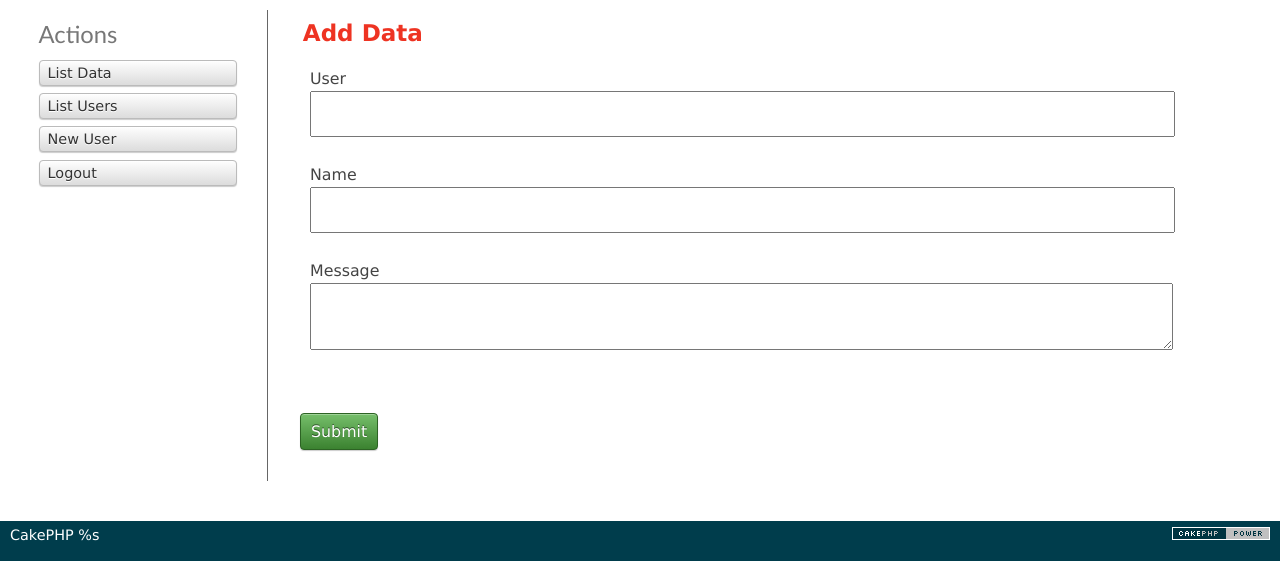
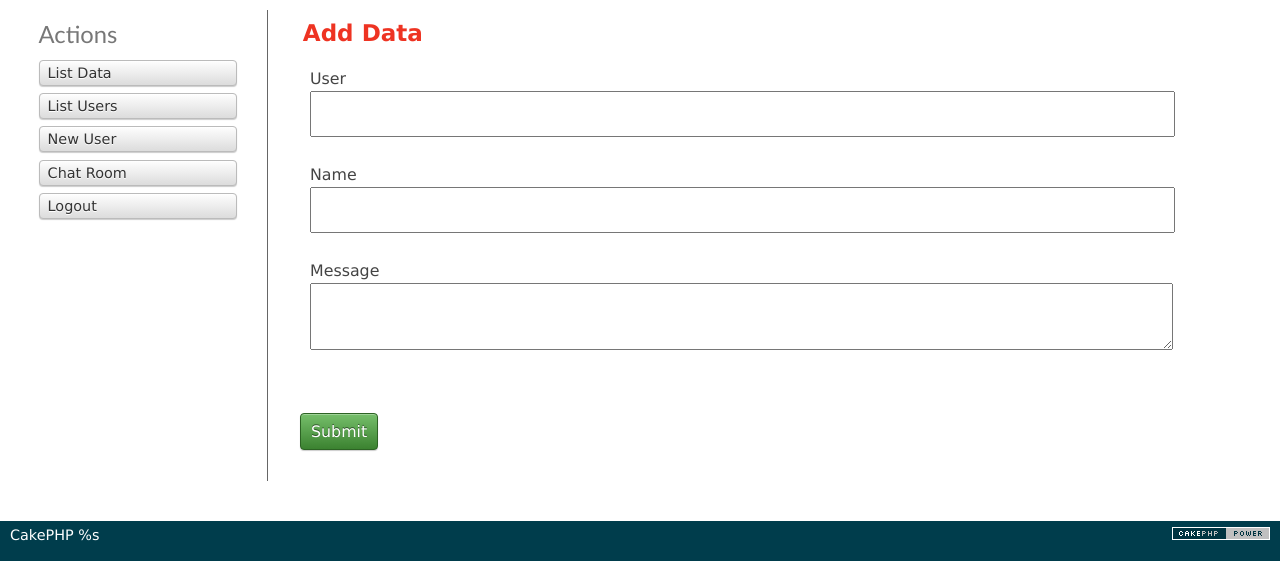
Before and after one commit to iapx86/chat, a CakePHP app: the page made by app/View/Data/add.ctp in a window 1280 px wide. Shown: the part 47-608 px from the top of the page. Run offline with PHP 8.4 and a stand-in for CakePHP, Linux system fonts and the light colour scheme; the template is opened without the code that fills it, so the values that code supplies are empty; form fields are guessed from the names that the template uses; some libraries are stand-ins or nearby versions.

Commit message:
Chat Roomボタンの追加

```diff
--- a/app/View/Data/add.ctp
+++ b/app/View/Data/add.ctp
@@ -17,6 +17,7 @@
 		<li><?php echo $this->Html->link(__('List Data'), array('action' => 'index')); ?></li>
 		<li><?php echo $this->Html->link(__('List Users'), array('controller' => 'users', 'action' => 'index')); ?> </li>
 		<li><?php echo $this->Html->link(__('New User'), array('controller' => 'users', 'action' => 'add')); ?> </li>
+		<li><?php echo $this->Html->link(__('Chat Room'), array('action' => 'room')); ?> </li>
 		<li><?php echo $this->Html->link(__('Logout'), array('controller' => 'users', 'action' => 'logout')); ?> </li>
 	</ul>
 </div>
--- a/app/View/Data/edit.ctp
+++ b/app/View/Data/edit.ctp
@@ -19,6 +19,7 @@
 		<li><?php echo $this->Html->link(__('List Data'), array('action' => 'index')); ?></li>
 		<li><?php echo $this->Html->link(__('List Users'), array('controller' => 'users', 'action' => 'index')); ?> </li>
 		<li><?php echo $this->Html->link(__('New User'), array('controller' => 'users', 'action' => 'add')); ?> </li>
+		<li><?php echo $this->Html->link(__('Chat Room'), array('action' => 'room')); ?> </li>
 		<li><?php echo $this->Html->link(__('Logout'), array('controller' => 'users', 'action' => 'logout')); ?> </li>
 	</ul>
 </div>
--- a/app/View/Data/index.ctp
+++ b/app/View/Data/index.ctp
@@ -50,6 +50,7 @@
 		<li><?php echo $this->Html->link(__('New Data'), array('action' => 'add')); ?></li>
 		<li><?php echo $this->Html->link(__('List Users'), array('controller' => 'users', 'action' => 'index')); ?> </li>
 		<li><?php echo $this->Html->link(__('New User'), array('controller' => 'users', 'action' => 'add')); ?> </li>
+		<li><?php echo $this->Html->link(__('Chat Room'), array('action' => 'room')); ?> </li>
 		<li><?php echo $this->Html->link(__('Logout'), array('controller' => 'users', 'action' => 'logout')); ?> </li>
 	</ul>
 </div>
--- a/app/View/Data/view.ctp
+++ b/app/View/Data/view.ctp
@@ -37,6 +37,7 @@
 		<li><?php echo $this->Html->link(__('New Data'), array('action' => 'add')); ?> </li>
 		<li><?php echo $this->Html->link(__('List Users'), array('controller' => 'users', 'action' => 'index')); ?> </li>
 		<li><?php echo $this->Html->link(__('New User'), array('controller' => 'users', 'action' => 'add')); ?> </li>
+		<li><?php echo $this->Html->link(__('Chat Room'), array('action' => 'room')); ?> </li>
 		<li><?php echo $this->Html->link(__('Logout'), array('controller' => 'users', 'action' => 'logout')); ?> </li>
 	</ul>
 </div>
--- a/app/View/Users/add.ctp
+++ b/app/View/Users/add.ctp
@@ -19,6 +19,7 @@
 		<li><?php echo $this->Html->link(__('List Users'), array('action' => 'index')); ?></li>
 		<li><?php echo $this->Html->link(__('List Data'), array('controller' => 'data', 'action' => 'index')); ?> </li>
 		<li><?php echo $this->Html->link(__('New Data'), array('controller' => 'data', 'action' => 'add')); ?> </li>
+		<li><?php echo $this->Html->link(__('Chat Room'), array('controller' => 'data', 'action' => 'room')); ?> </li>
 		<li><?php echo $this->Html->link(__('Logout'), array('controller' => 'users', 'action' => 'logout')); ?> </li>
 	</ul>
 </div>
--- a/app/View/Users/edit.ctp
+++ b/app/View/Users/edit.ctp
@@ -19,6 +19,7 @@
 		<li><?php echo $this->Html->link(__('List Users'), array('action' => 'index')); ?></li>
 		<li><?php echo $this->Html->link(__('List Data'), array('controller' => 'data', 'action' => 'index')); ?> </li>
 		<li><?php echo $this->Html->link(__('New Data'), array('controller' => 'data', 'action' => 'add')); ?> </li>
+		<li><?php echo $this->Html->link(__('Chat Room'), array('controller' => 'data', 'action' => 'room')); ?> </li>
 		<li><?php echo $this->Html->link(__('Logout'), array('controller' => 'users', 'action' => 'logout')); ?> </li>
 	</ul>
 </div>
--- a/app/View/Users/index.ctp
+++ b/app/View/Users/index.ctp
@@ -50,6 +50,7 @@
 		<li><?php echo $this->Html->link(__('New User'), array('action' => 'add')); ?></li>
 		<li><?php echo $this->Html->link(__('List Data'), array('controller' => 'data', 'action' => 'index')); ?> </li>
 		<li><?php echo $this->Html->link(__('New Data'), array('controller' => 'data', 'action' => 'add')); ?> </li>
+		<li><?php echo $this->Html->link(__('Chat Room'), array('controller' => 'data', 'action' => 'room')); ?> </li>
 		<li><?php echo $this->Html->link(__('Logout'), array('controller' => 'users', 'action' => 'logout')); ?> </li>
 	</ul>
 </div>
--- a/app/View/Users/view.ctp
+++ b/app/View/Users/view.ctp
@@ -76,6 +76,7 @@
 	<div class="actions">
 		<ul>
 			<li><?php echo $this->Html->link(__('New Data'), array('controller' => 'data', 'action' => 'add')); ?> </li>
+			<li><?php echo $this->Html->link(__('Chat Room'), array('controller' => 'data', 'action' => 'room')); ?> </li>
 			<li><?php echo $this->Html->link(__('Logout'), array('controller' => 'users', 'action' => 'logout')); ?> </li>
 		</ul>
 	</div>
```
